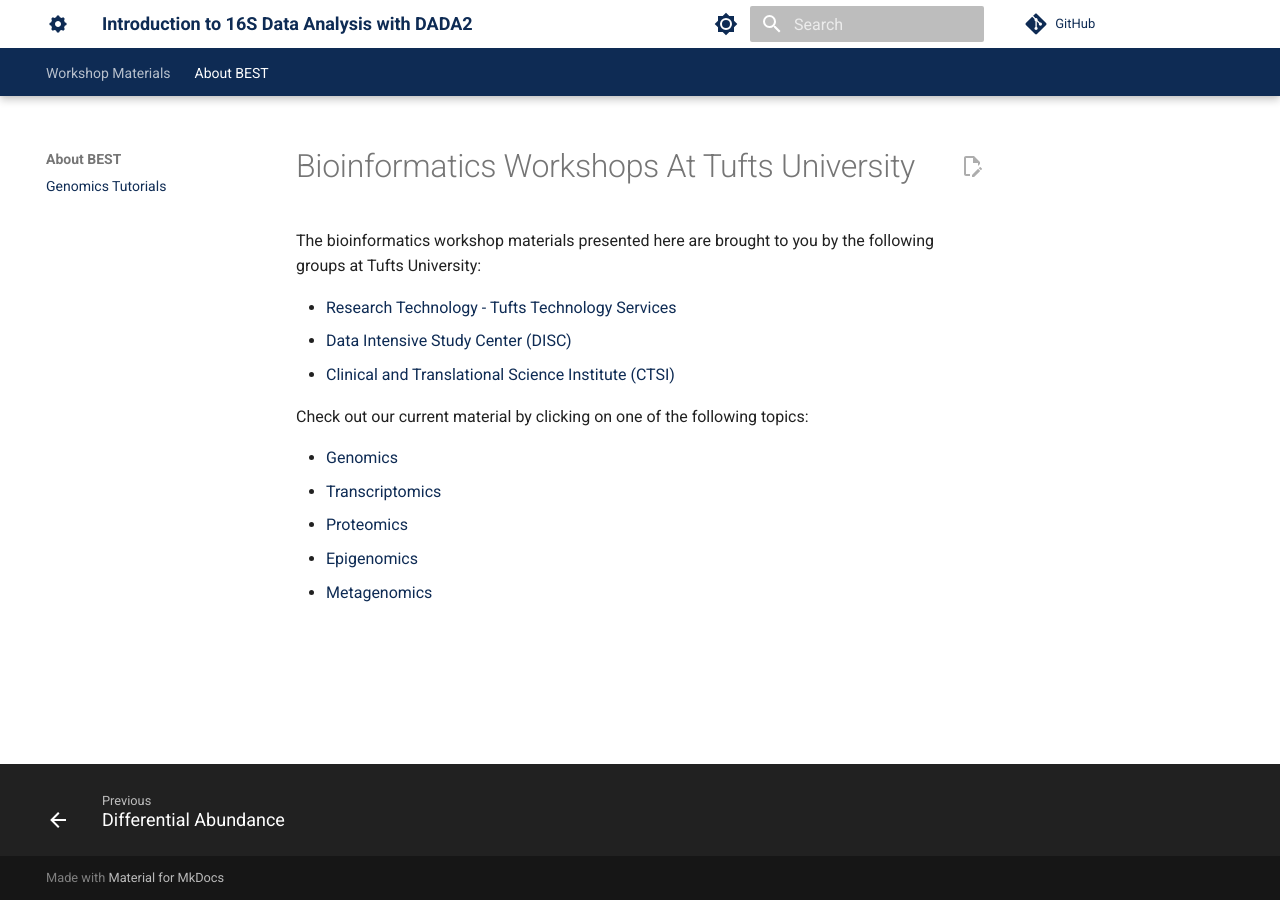
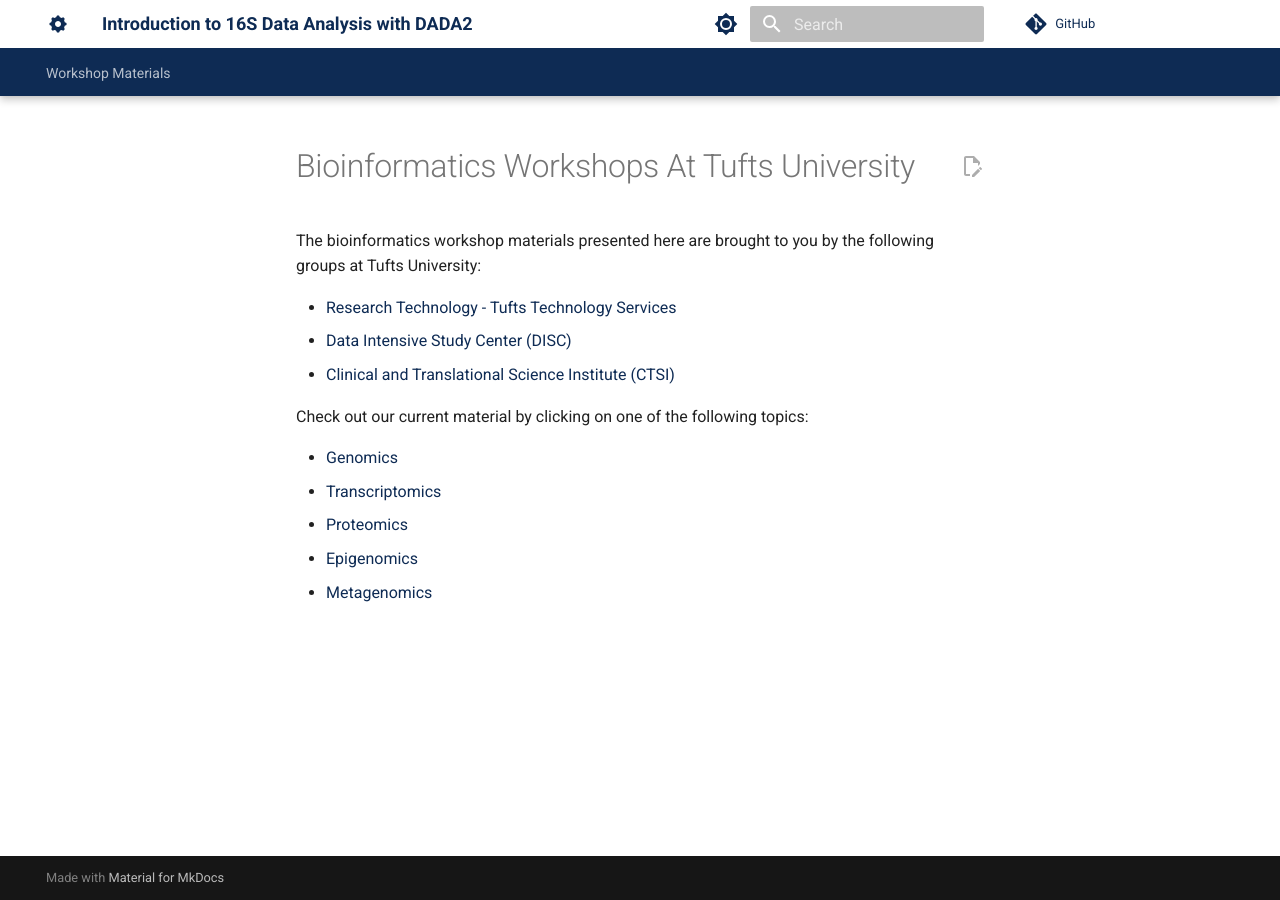
Before and after one commit to best-tufts/intro_to_single_cell_rnaseq, an MkDocs documentation site: the page built from docs/index.md, in a window 1280 px wide. Built offline with MkDocs 1.6.1 and Material for MkDocs 9.7.7, drawn with Linux system fonts in a browser that asks for light colours; comment, search, counter and statistics services are not loaded.

Commit message:
Update mkdocs.yml

```diff
--- a/mkdocs.yml
+++ b/mkdocs.yml
@@ -82,5 +82,3 @@ nav:
         - Merging Chimeras & Taxonomy: intro16S/06_merging-chimeras-taxonomy.md
         - Diversity Analysis: intro16S/07_diversity-analysis.md
         - Differential Abundance: intro16S/08_differential-abundance.md
-    - About BEST :
-        - Genomics Tutorials: index.md
```
